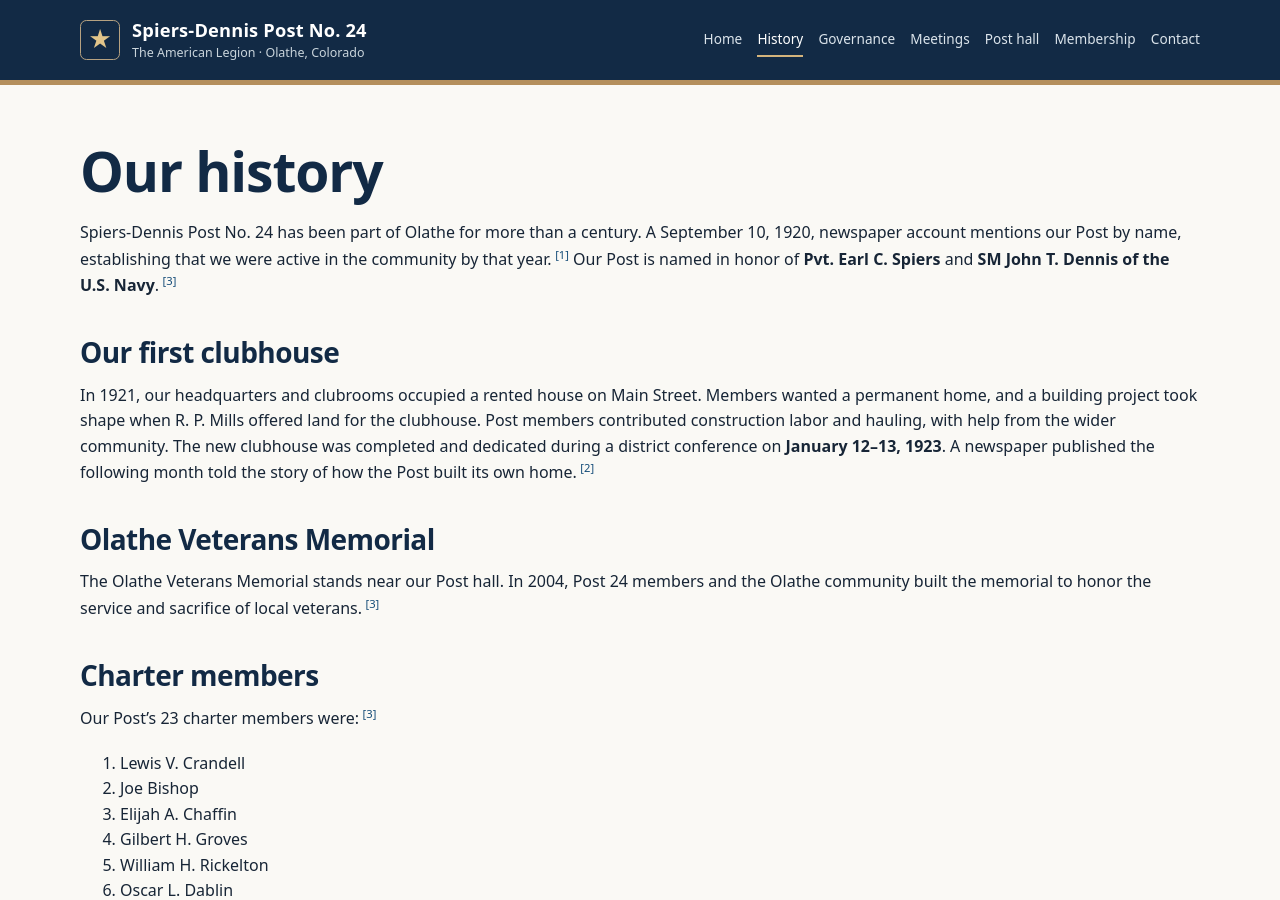
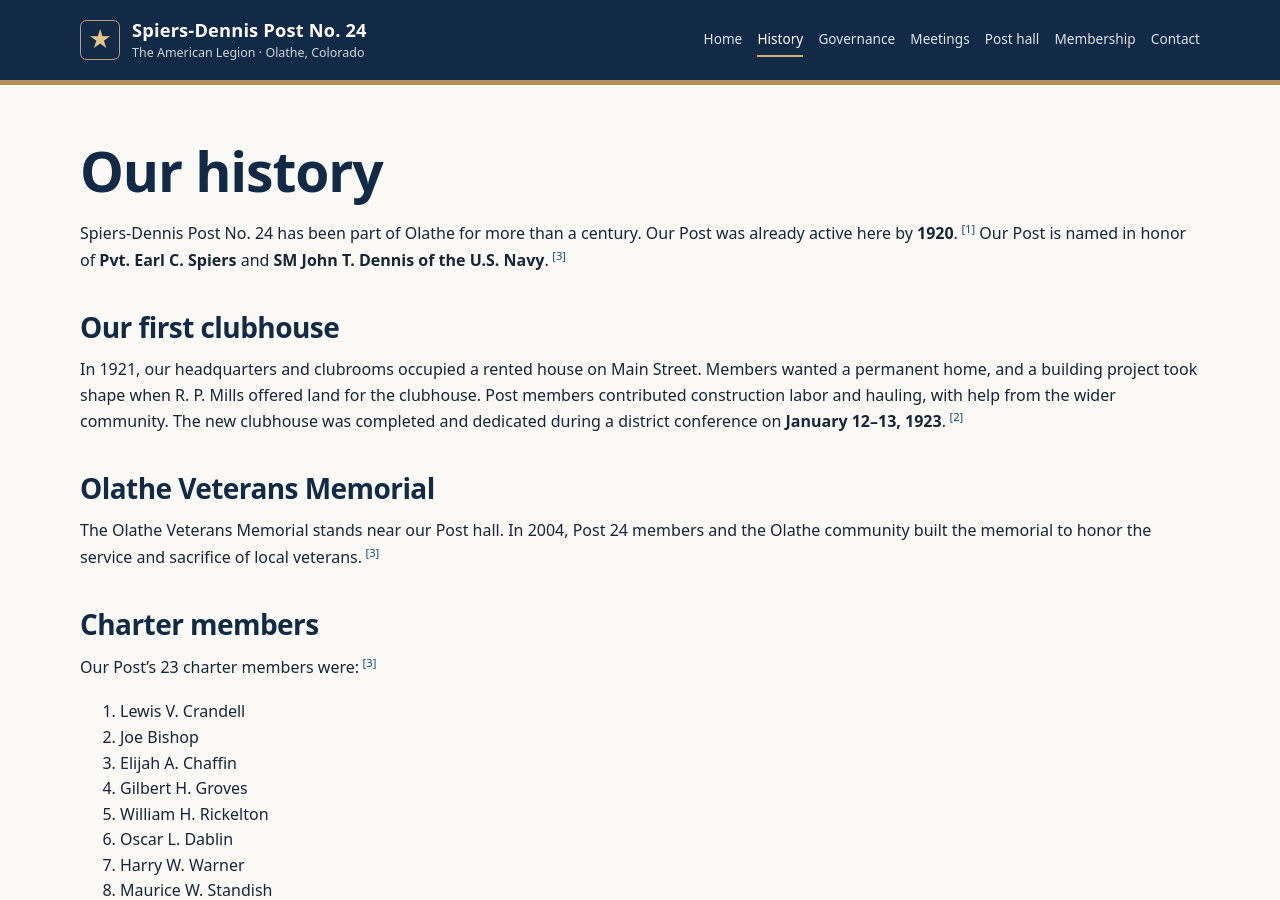
Before and after one commit to SPIERS-DENNIS-POST/spiers-dennis-post.github.io, a Jekyll site: the page built from history/index.md, in a window 1280 px wide and 900 px high. Built offline with Jekyll 4.4.1, drawn with Linux system fonts in a browser that asks for light colours.

Commit message:
Keep Post history and meeting information direct and visitor-focused

```diff
--- a/history/index.md
+++ b/history/index.md
@@ -5,11 +5,11 @@
 source_ids: [coconino-sun-1920, olathe-legion-clubhouse-1923, legion-centennial-post24]
 ---
 # Our history
-Spiers-Dennis Post No. 24 has been part of Olathe for more than a century. A September 10, 1920, newspaper account mentions our Post by name, establishing that we were active in the community by that year.<sup class="reference"><a href="#reference-coconino-sun-1920" aria-label="Reference 1">[1]</a></sup>
+Spiers-Dennis Post No. 24 has been part of Olathe for more than a century. Our Post was already active here by **1920**.<sup class="reference"><a href="#reference-coconino-sun-1920" aria-label="Reference 1">[1]</a></sup>
 Our Post is named in honor of **Pvt. Earl C. Spiers** and **SM John T. Dennis of the U.S. Navy**.<sup class="reference"><a href="#reference-legion-centennial-post24" aria-label="Reference 3">[3]</a></sup>
 ## Our first clubhouse
 In 1921, our headquarters and clubrooms occupied a rented house on Main Street. Members wanted a permanent home, and a building project took shape when R. P. Mills offered land for the clubhouse. Post members contributed construction labor and hauling, with help from the wider community.
-The new clubhouse was completed and dedicated during a district conference on **January 12–13, 1923**. A newspaper published the following month told the story of how the Post built its own home.<sup class="reference"><a href="#reference-olathe-legion-clubhouse-1923" aria-label="Reference 2">[2]</a></sup>
+The new clubhouse was completed and dedicated during a district conference on **January 12–13, 1923**.<sup class="reference"><a href="#reference-olathe-legion-clubhouse-1923" aria-label="Reference 2">[2]</a></sup>
 ## Olathe Veterans Memorial
 The Olathe Veterans Memorial stands near our Post hall. In 2004, Post 24 members and the Olathe community built the memorial to honor the service and sacrifice of local veterans.<sup class="reference"><a href="#reference-legion-centennial-post24" aria-label="Reference 3">[3]</a></sup>
 ## Charter members
```
Also changed, not shown: meetings/index.md (+1 -3 lines).
